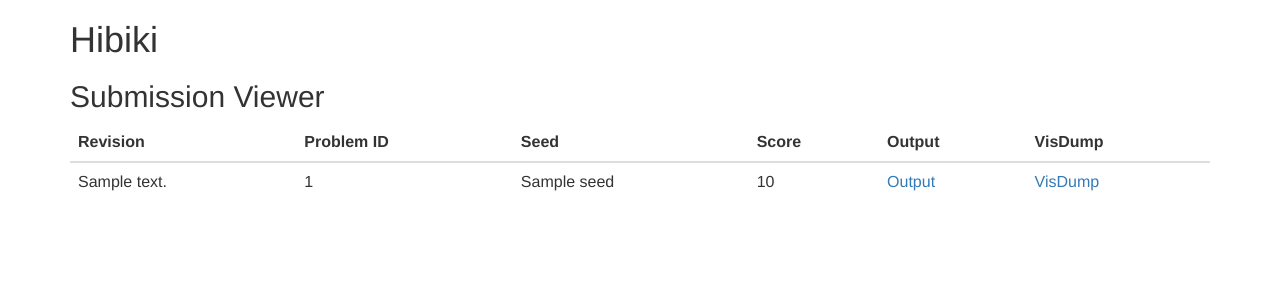
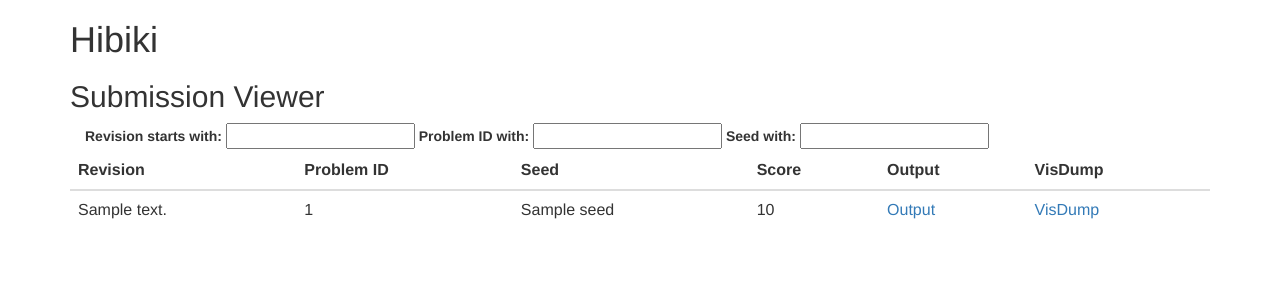
Before and after one commit to osak/ICFPC2015, a Flask app: page / in a window 1280 px wide. Shown: the top 300 px of the page. Run offline with Flask 2, Linux system fonts and the light colour scheme; a database or web service that is not in the repository returns one stand-in record (values such as "Sample title"); some libraries are stand-ins or nearby versions.

Commit message:
Hibiki: added filter!

```diff
--- a/hibiki/templates/common.html
+++ b/hibiki/templates/common.html
@@ -4,14 +4,13 @@
     <meta charset="utf-8"/>
     <link rel="stylesheet" href="https://maxcdn.bootstrapcdn.com/bootstrap/3.3.5/css/bootstrap.min.css">
     <link rel="stylesheet" href="https://maxcdn.bootstrapcdn.com/bootstrap/3.3.5/css/bootstrap-theme.min.css">
+    <script src="https://code.jquery.com/jquery-2.1.4.min.js"></script>
+    <script src="https://maxcdn.bootstrapcdn.com/bootstrap/3.3.5/js/bootstrap.min.js"></script>
     {% block external %}
     {% endblock %}
 </head>
 <body>
     {% block content %}
     {% endblock %}
-    </div>
-    <script src="https://code.jquery.com/jquery-2.1.4.min.js"></script>
-    <script src="https://maxcdn.bootstrapcdn.com/bootstrap/3.3.5/js/bootstrap.min.js"></script>
 </body>
 </html>
--- a/hibiki/templates/index.html
+++ b/hibiki/templates/index.html
@@ -3,6 +3,23 @@
 <div class="container">
     <h1>Hibiki</h1>
     <h2>Submission Viewer</h2>
+
+    <div id="filterConfig" class="container">
+        <label for="filterConfig">
+            Revision starts with:
+        </label>
+        <input type="text" id="revisionFilter" class="filterInput">
+
+        <label for="problemFilter">
+            Problem ID with:
+        </label>
+        <input type="text" id="problemFilter" class="filterInput">
+
+        <label for="seedFilter">
+            Seed with:
+        </label>
+        <input type="text" id="seedFilter" class="filterInput">
+    </div>
 
     <table class="table">
         <thead>
@@ -17,7 +34,7 @@
         </thead>
         <tbody>
         {% for output in outputs %}
-        <tr>
+        <tr class="tableRow" revision="{{ output['revision'] }}" problemid="{{ output['problemId'] }}" seed="{{ output['seed'] }}">
             <td>{{ output['revision'] }}</td>
             <td>{{ output['problemId'] }}</td>
             <td>{{ output['seed'] }}</td>
@@ -28,5 +45,38 @@
         {% endfor %}
         </tbody>
     </table>
+
+    <script type="application/javascript">
+        function filterUpdate() {
+            var revisionPrefix = $('#revisionFilter').val();
+            var problemId = $('#problemFilter').val();
+            var seed = $('#seedFilter').val();
+            $('.tableRow').each(function(index) {
+                var thisRevision = this.getAttribute("revision");
+                var thisId = this.getAttribute("problemid");
+                var thisSeed = this.getAttribute("seed");
+
+                var filtered = false;
+                if (revisionPrefix && thisRevision.indexOf(revisionPrefix) == -1) {
+                    filtered = true;
+                }
+                if (problemId && parseInt(thisId) !== parseInt(problemId)) {
+                    filtered = true;
+                }
+                if (seed && parseInt(thisSeed) !== parseInt(seed)) {
+                    filtered = true;
+                }
+                if (filtered) {
+                    this.classList.add('hidden')
+                } else {
+                    this.classList.remove('hidden')
+                }
+            })
+        }
+
+        $(document).ready(function() {
+            $('.filterInput').change(filterUpdate);
+        });
+    </script>
 </div>
 {% endblock %}
```
